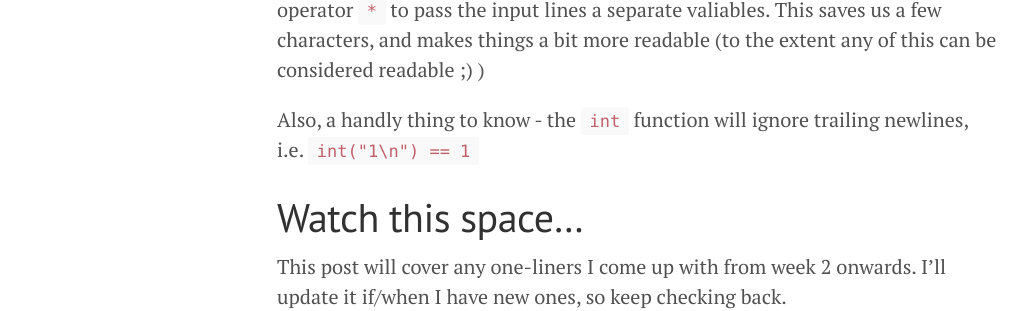
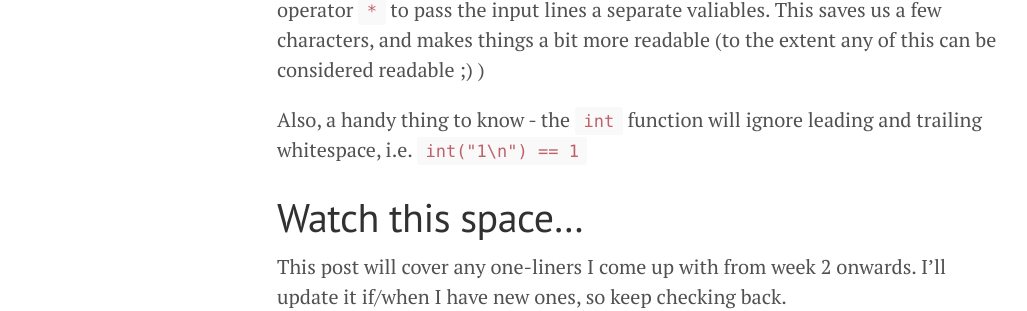
Before and after one commit to oatzy/oatzy.github.io, a Jekyll site: the page built from _posts/2020-12-13-advent-of-code-2020-week2-oneliners.md, in a window 1280 px wide. Shown: the part 1435-1746 px from the top of the page, without its empty margins (3-1030 px from the left). Built offline with Jekyll 4.4.1, drawn with Linux system fonts in a browser that asks for light colours.

Commit message:
fix: typo

```diff
--- a/_posts/2020-12-13-advent-of-code-2020-week2-oneliners.md
+++ b/_posts/2020-12-13-advent-of-code-2020-week2-oneliners.md
@@ -41,7 +41,7 @@ In the inner loop we're parsing lines two (the list of integers). Then we're ite
 
 The only really new thing here is that we're using the 'splat' (unpacking) operator `*` to pass the input lines a separate valiables. This saves us a few characters, and makes things a bit more readable (to the extent any of this can be considered readable ;) )
 
-Also, a handly thing to know - the `int` function will ignore trailing newlines, i.e. `int("1\n") == 1`
+Also, a handy thing to know - the `int` function will ignore leading and trailing whitespace, i.e. `int("1\n") == 1`
 
 
 # Watch this space...
```
